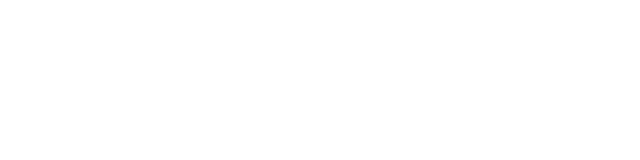
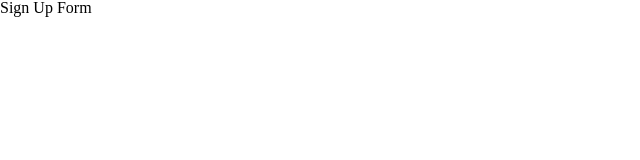
Before and after one commit to bw-ft-virtual-reality-funding/FrontEnd, a React (Create React App) app in the folder vr-funding/: page /Signup in a window 1280 px wide. Shown: the top 160 px of the page, without its empty margins (0-640 px from the left). Built offline with nearby package versions, Linux system fonts and the light colour scheme.

Commit message:
Links added to render changes on screen

```diff
--- a/vr-funding/src/components/App.js
+++ b/vr-funding/src/components/App.js
@@ -3,7 +3,8 @@ import Nav from "./nav";
 import { BrowserRouter as Router, Route, Switch, Link } from "react-router-dom";
 import "./styles/css/index.css";
 import PrivateRoute from "./utils/PrivateRoute";
-import Login from './Login'
+import Login from "./Login";
+import Signup from "./Signup";
 
 function App() {
   return (
@@ -14,7 +15,10 @@ function App() {
           <Nav />
         </Route>
         <Route path="/Login">
-            <Login/>
+          <Login />
+        </Route>
+        <Route path="/Signup">
+          <Signup />
         </Route>
 
         {/*  DASHBOARD  */}
--- a/vr-funding/src/components/Login.js
+++ b/vr-funding/src/components/Login.js
@@ -1,5 +1,5 @@
 import React from "react";
 
 export default function Login() {
-  return <div>Hello</div>;
+  return <div>Login Form</div>;
 }
--- a/vr-funding/src/components/Signup.js
+++ b/vr-funding/src/components/Signup.js
@@ -1,5 +1,5 @@
 import React from "react";
 
 export default function Signup() {
-  return <div>Hello</div>;
+  return <div>Sign Up Form</div>;
 }
```
